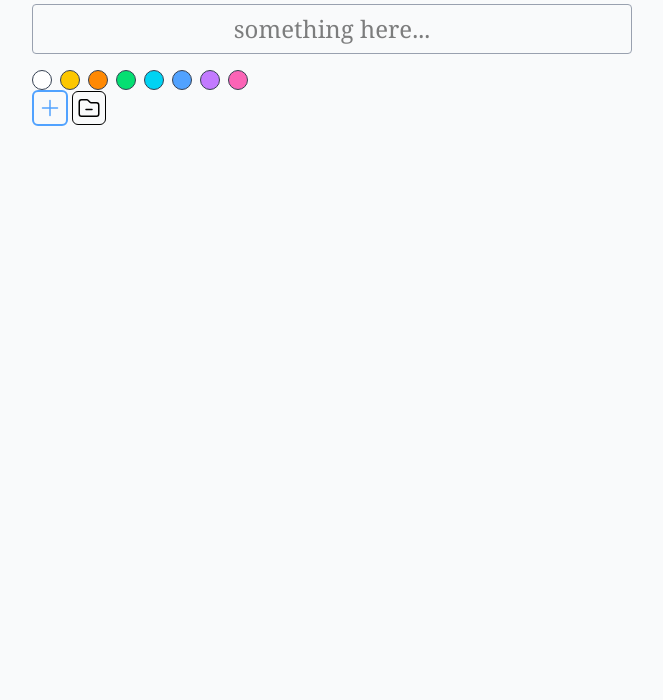
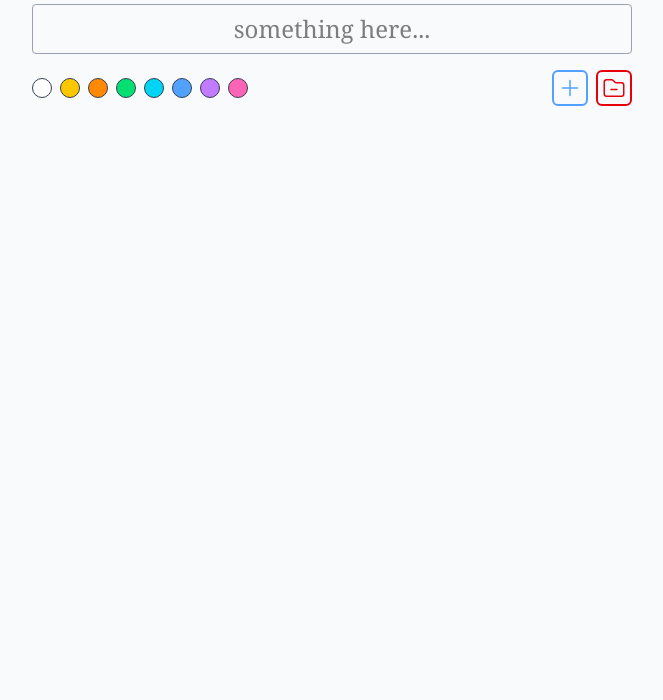
Before and after one commit to saba8481/NOTE-APP, a website: page src/index.html in a window 1280 px wide. Shown: the part 100-800 px from the top of the page, without its empty margins (308-971 px from the left). Drawn offline with Linux system fonts and the light colour scheme.

Commit message:
add buttons

```diff
--- a/src/index.html
+++ b/src/index.html
@@ -20,8 +20,10 @@
             placeholder="something here..."
           />
 
+          <!-- رنگ‌ها و دکمه‌ها -->
+          <div class="flex items-center justify-between w-full mt-4">
             <!-- رنگ‌ها -->
-          <div class="flex gap-2 mt-4">
+            <div class="flex gap-2">
               <div
                 class="bg-white w-5 h-5 rounded-full border border-gray-700 cursor-pointer"
               ></div>
@@ -47,9 +49,12 @@
                 class="bg-pink-400 w-5 h-5 rounded-full border border-gray-700 cursor-pointer"
               ></div>
             </div>
+
             <!-- دکمه ها -->
-          <div class="">
-            <button class="font-bold border-2 p-1  border-blue-400 rounded-md text-blue-400 ">
+            <div class="flex gap-2">
+              <button
+                class="font-bold border-2 p-1 border-blue-400 rounded-md text-blue-400 cursor-pointer"
+              >
                 <svg
                   xmlns="http://www.w3.org/2000/svg"
                   fill="none"
@@ -66,7 +71,9 @@
                 </svg>
               </button>
 
-            <button class=" border p-1 rounded-md font-bold">
+              <button
+                class="border-2 p-1 border-red-600 rounded-md text-red-600 font-bold cursor-pointer"
+              >
                 <svg
                   xmlns="http://www.w3.org/2000/svg"
                   fill="none"
@@ -85,8 +92,8 @@
             </div>
           </div>
         </div>
+      </div>
     </section>
-
     <script src="script.js"></script>
   </body>
 </html>
```
Also changed, not shown: src/output.css. Lines whose indentation alone changed are shown as unchanged.
